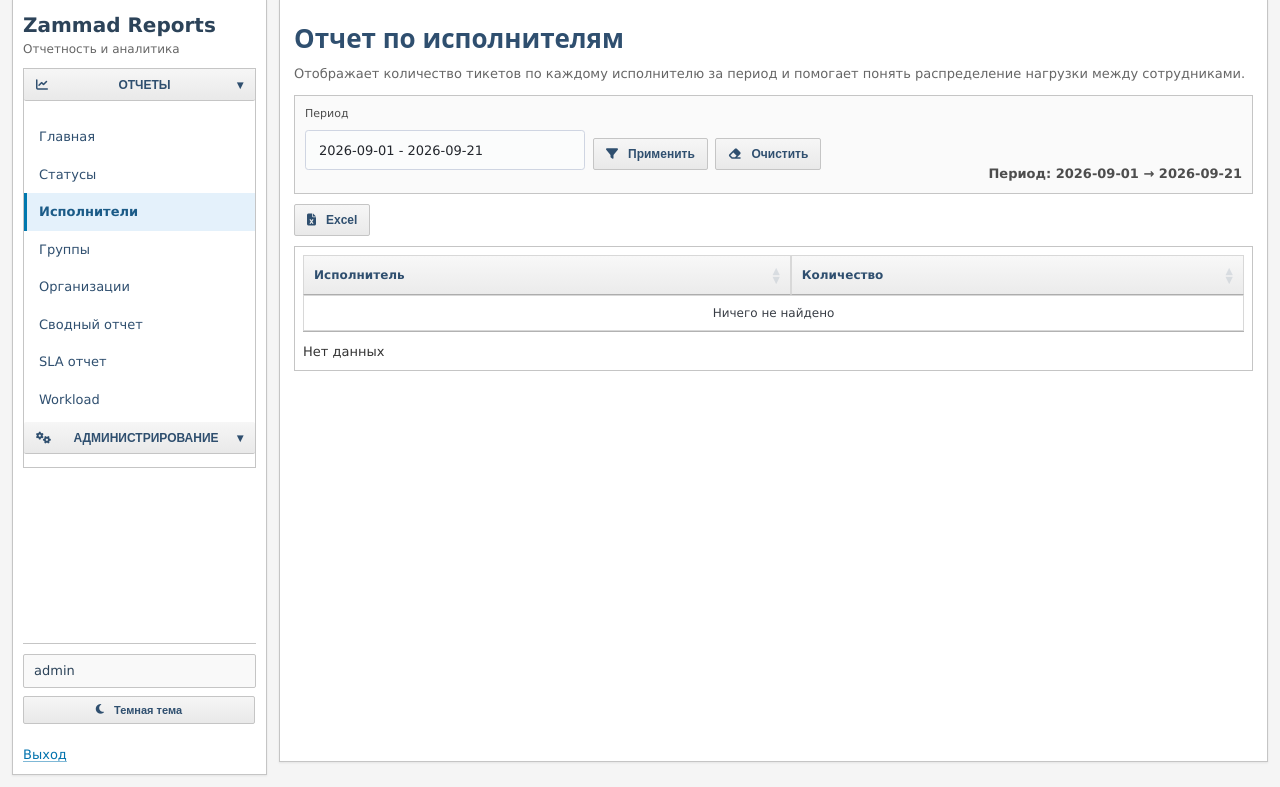
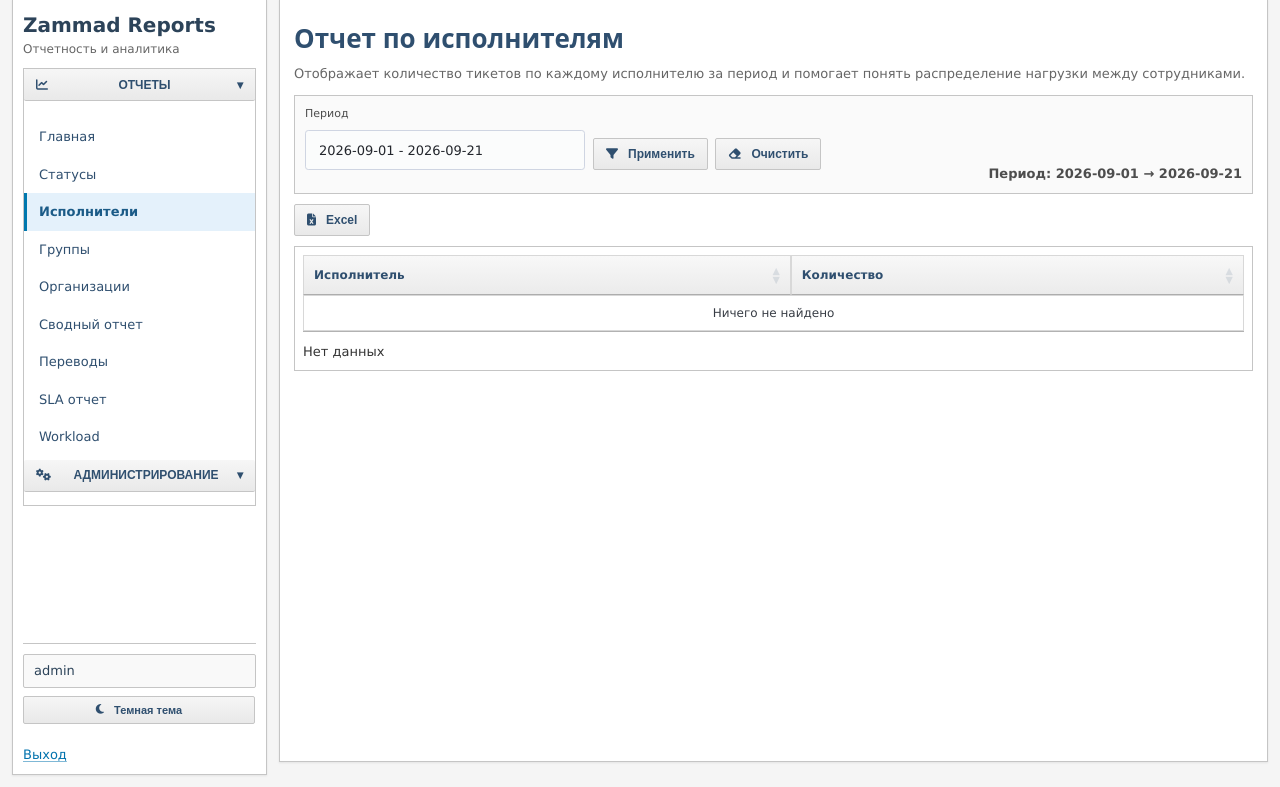
Before and after one commit to lekha100101/zammad-reports, a FastAPI app: page /reports/agents in a window 1280 px wide. Shown: the part 13-800 px from the top of the page. Run offline with FastAPI, Linux system fonts and the light colour scheme; the visitor is signed in with stand-in values (Sample User, id 1); parts of the project's set-up code (start-up, migrations or seed data) failed here and were passed over; some libraries are stand-ins or nearby versions.

Commit message:
Add transfers to current reports menu

```diff
--- a/app/templates/base.html
+++ b/app/templates/base.html
@@ -33,6 +33,7 @@
               <a href="/reports/groups" class="menu-btn {% if request.url.path == '/reports/groups' %}active{% endif %}">Группы</a>
               <a href="/reports/organizations" class="menu-btn {% if request.url.path == '/reports/organizations' %}active{% endif %}">Организации</a>
               <a href="/reports/regional-summary" class="menu-btn {% if request.url.path == '/reports/regional-summary' %}active{% endif %}">Сводный отчет</a>
+              <a href="/reports/transfers" class="menu-btn {% if request.url.path == '/reports/transfers' %}active{% endif %}">Переводы</a>
               <a href="/reports/sla" class="menu-btn {% if request.url.path == '/reports/sla' %}active{% endif %}">SLA отчет</a>
               <a href="/reports/workload" class="menu-btn {% if request.url.path == '/reports/workload' %}active{% endif %}">Workload</a>
             </div>
```
